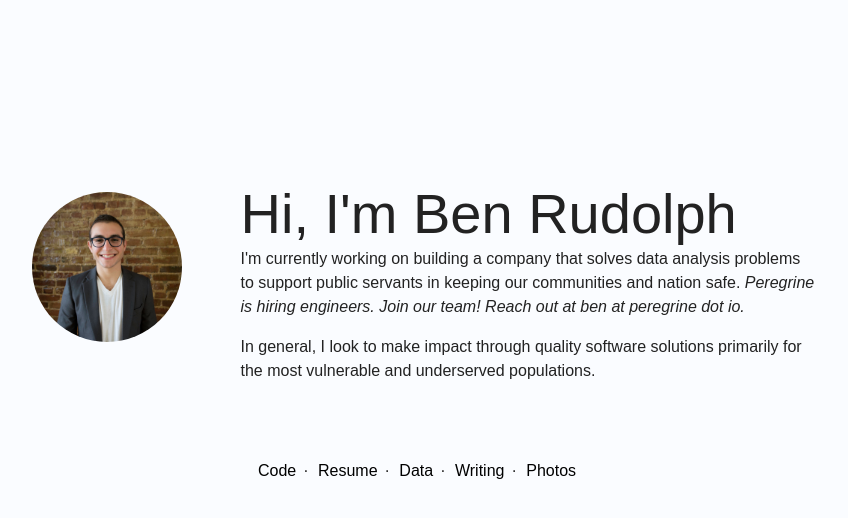
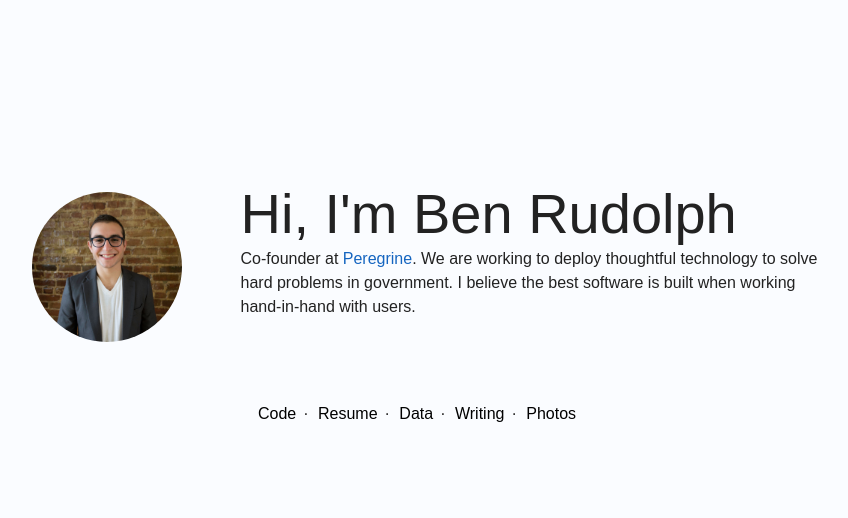
Before and after one commit to benrudolph/main, a Jekyll site: the page built from index.html, in a window 1280 px wide. Shown: the top 518 px of the page, without its empty margins (222-1070 px from the left). Built offline with Jekyll 4.4.1, drawn with Linux system fonts in a browser that asks for light colours; Markdown is read by kramdown in place of the engine named in the settings.

Commit message:
Update bio

```diff
--- a/index.html
+++ b/index.html
@@ -11,20 +11,18 @@ layout: default
       <h1 class="about-heading">Hi, I'm Ben Rudolph</h1>
       <div class="about-content">
         <p>
-        I'm currently working on building a company that solves data analysis problems to support public servants
-        in keeping our communities and nation safe. <i>Peregrine is hiring engineers. Join our team! Reach out at ben at peregrine dot io.</i>
+        Co-founder at <a target="_blank" href="https://peregrine.io">Peregrine</a>. We are working to deploy thoughtful technology to solve hard problems in government. I believe the best software is built when working hand-in-hand with users.
         </p>
-        <p>In general, I look to make impact through quality software solutions primarily for the most vulnerable and underserved populations.</p>
       </div>
     </div>
   </div>
   <div class="row">
     <div class="links col-sm-12">
-      <a href="https://github.com/benrudolph">Code</a>&#183;
-      <a href="https://www.linkedin.com/in/brudolph/">Resume</a>&#183;
-      <a href="//bitbybit.benrudolph.com">Data</a>&#183;
-      <a href="https://medium.com/@_benrudolph">Writing</a>&#183;
-      <a href="https://www.instagram.com/__benrudolph/">Photos</a>
+      <a target="_blank" href="https://github.com/benrudolph">Code</a>&#183;
+      <a target="_blank" href="https://www.linkedin.com/in/brudolph/">Resume</a>&#183;
+      <a target="_blank" href="//bitbybit.benrudolph.com">Data</a>&#183;
+      <a target="_blank" href="https://medium.com/@_benrudolph">Writing</a>&#183;
+      <a target="_blank" href="https://www.instagram.com/__benrudolph/">Photos</a>
     </div>
   </div>
 </div>
```
